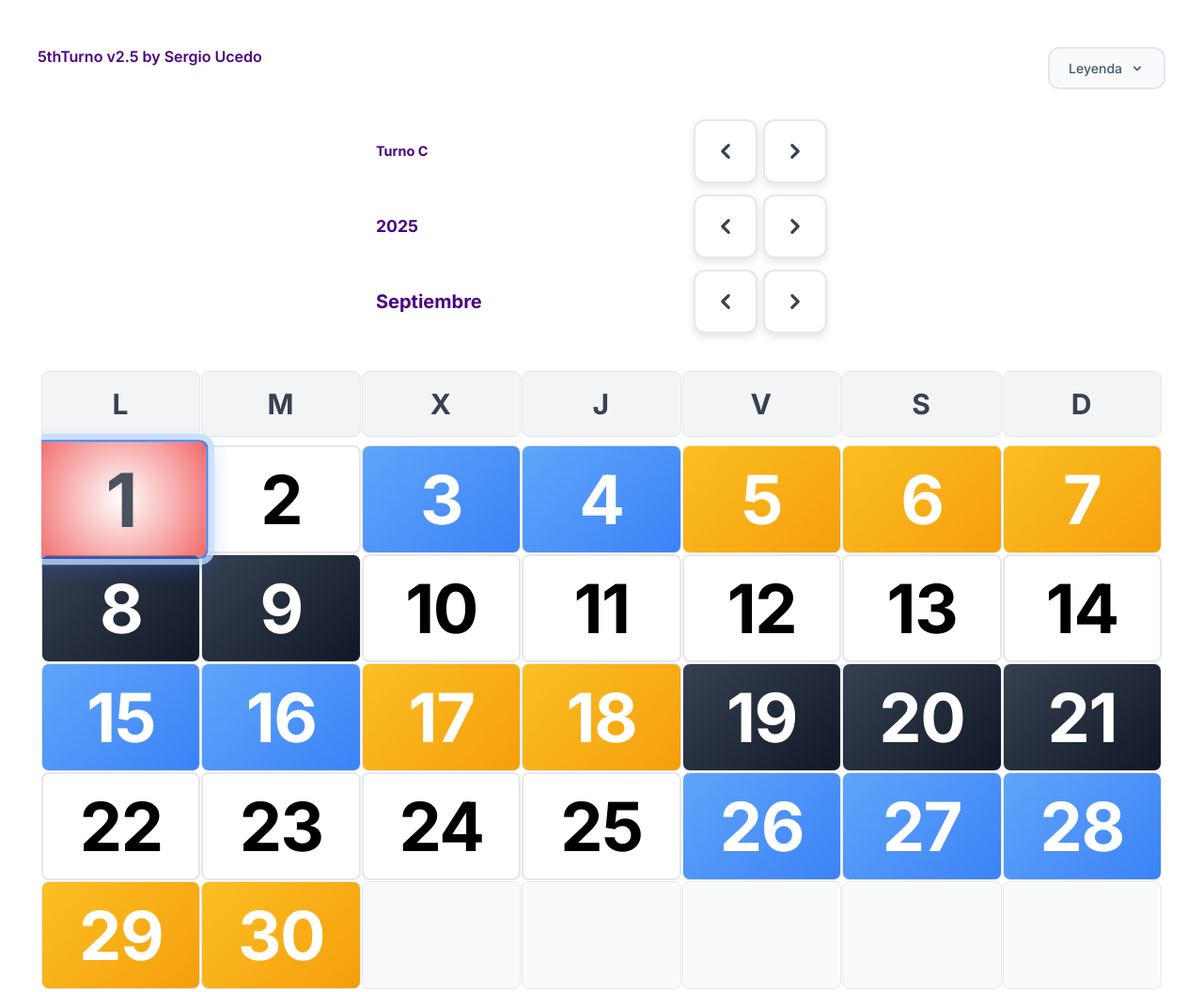
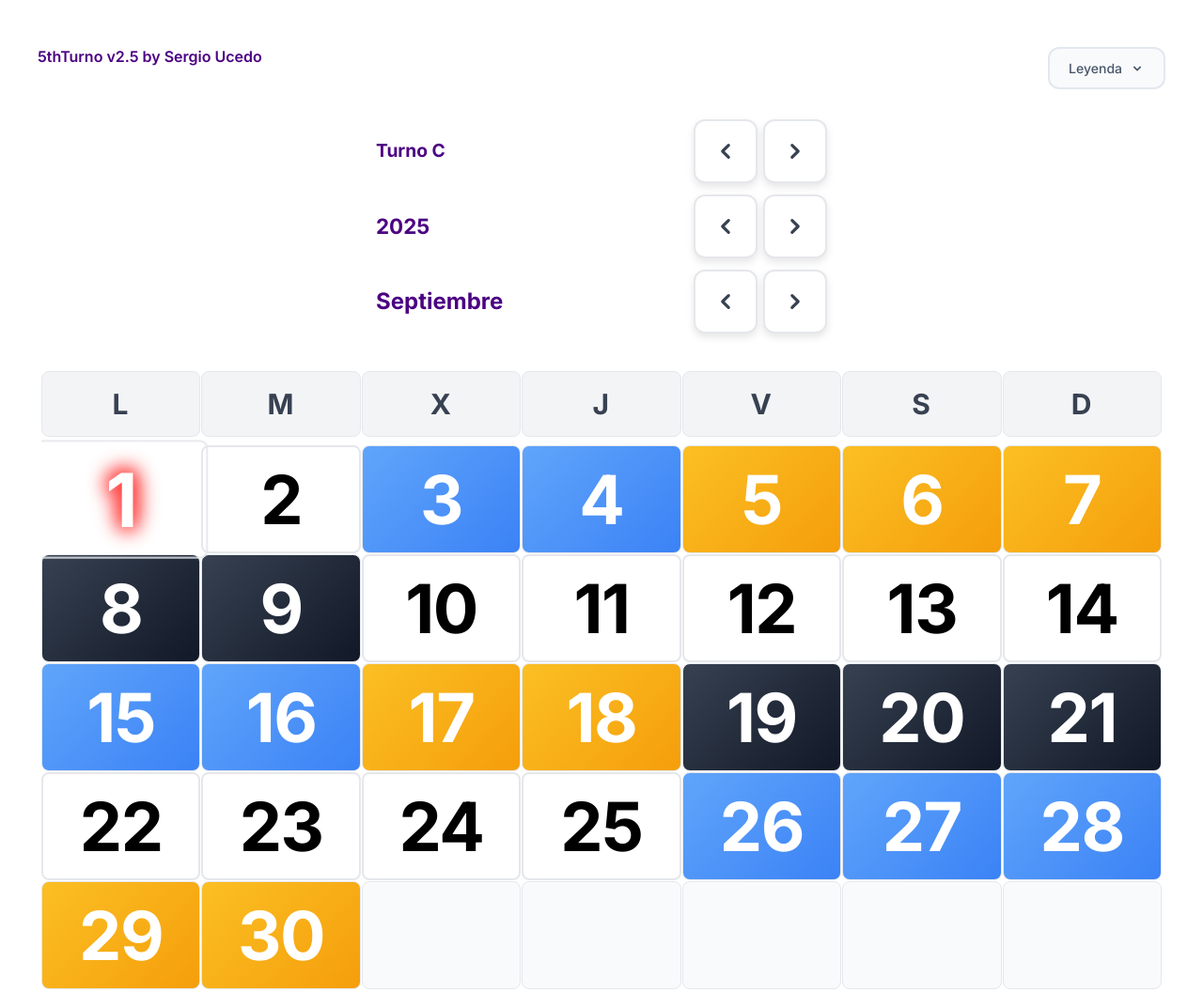
Before and after one commit to xerchion/5thTurno2, a website: page index.html in a window 1280 px wide. Shown: the top 1056 px of the page at 94% size. Drawn offline with Linux system fonts and the light colour scheme.

Commit message:
Aumentar el tamaño de fuente en títulos del calendario para mejorar la legibilidad y ajustar estilos de día actual

```diff
--- a/styles.css
+++ b/styles.css
@@ -916,8 +916,8 @@ h1 {
 }
 
 .month-title {
-    font-size: 0.9rem;
-    /* Tamaño más pequeño para evitar superposiciones */
+    font-size: 1.3rem;
+    /* Tamaño aumentado para mejor legibilidad */
     font-weight: 700;
     color: #4B0082;
     margin: 0;
@@ -974,8 +974,8 @@ h1 {
 }
 
 .calendar-title .turno-titulo {
-    font-size: 0.9rem;
-    /* Tamaño reducido para uniformidad */
+    font-size: 1.2rem;
+    /* Tamaño aumentado para mejor legibilidad */
     font-weight: bold;
     color: #4B0082;
     margin: 0;
@@ -992,8 +992,8 @@ h1 {
 }
 
 .year-title {
-    font-size: 1.1rem;
-    /* Tamaño reducido para mejor ajuste */
+    font-size: 1.4rem;
+    /* Tamaño aumentado para mejor legibilidad */
     font-weight: 700;
     color: #4B0082;
     margin: 0;
@@ -1010,7 +1010,7 @@ h1 {
 }
 
 .month-title {
-    font-size: 1.25rem;
+    font-size: 1.5rem;
     font-weight: 700;
     color: #4B0082;
     margin: 0;
@@ -1345,22 +1345,28 @@ h1 {
 
 /* Día actual */
 .calendar-day.today {
-    background: radial-gradient(circle, #ffffff, #ef4444) !important;
-    color: #1f2937 !important;
+    background: transparent !important;
+    color: #ffffff !important;
     font-weight: 700;
-    border: 4px solid #3b82f6;
-    box-shadow: 0 0 0 4px #dbeafe, 0 4px 12px rgba(59, 130, 246, 0.3);
+    border: none;
+    box-shadow: none;
     border-radius: 12px;
     animation: pulse-today 2s ease-in-out infinite;
     position: relative;
     z-index: 10;
     padding: 12px;
+    text-shadow: 0 0 8px rgba(255, 0, 0, 0.9),
+        0 0 12px rgba(255, 0, 0, 0.7),
+        0 0 16px rgba(255, 0, 0, 0.5);
 }
 
 .calendar-day.today:hover {
-    background: linear-gradient(135deg, #e5e7eb, #d1d5db) !important;
+    background: transparent !important;
     transform: scale(1.08);
-    border-color: #2563eb;
+    border: none;
+    text-shadow: 0 0 20px rgba(255, 0, 0, 1),
+        0 0 24px rgba(255, 0, 0, 0.9),
+        0 0 28px rgba(255, 0, 0, 0.7);
 }
 
 @keyframes pulse-border {
@@ -1383,26 +1389,35 @@ h1 {
     100% {
         transform: scale(1);
         opacity: 1;
-        border-color: #3b82f6;
-        box-shadow: 0 0 0 3px #dbeafe, 0 4px 12px rgba(59, 130, 246, 0.3);
-        background: radial-gradient(circle, #ffffff, #ef4444) !important;
+        background: transparent !important;
+        text-shadow: 0 0 8px rgba(255, 0, 0, 0.9),
+            0 0 12px rgba(255, 0, 0, 0.7),
+            0 0 16px rgba(255, 0, 0, 0.5);
     }
 
     25% {
         transform: scale(1.05);
         opacity: 0.9;
+        text-shadow: 0 0 12px rgba(255, 0, 0, 1),
+            0 0 16px rgba(255, 0, 0, 0.8),
+            0 0 20px rgba(255, 0, 0, 0.6);
     }
 
     50% {
         transform: scale(1.1);
         opacity: 0.8;
-        border-color: #2563eb;
-        box-shadow: 0 0 0 6px #bfdbfe, 0 8px 20px rgba(37, 99, 235, 0.5);
+        text-shadow: 0 0 16px rgba(255, 0, 0, 1),
+            0 0 20px rgba(255, 0, 0, 1),
+            0 0 24px rgba(255, 0, 0, 0.8),
+            0 0 28px rgba(255, 0, 0, 0.6);
     }
 
     75% {
         transform: scale(1.05);
         opacity: 0.9;
+        text-shadow: 0 0 12px rgba(255, 0, 0, 1),
+            0 0 16px rgba(255, 0, 0, 0.8),
+            0 0 20px rgba(255, 0, 0, 0.6);
     }
 }
 
@@ -1589,7 +1604,7 @@ h1 {
 
     .calendar-day {
         min-height: 50px;
-        font-size: 1.6rem;
+        font-size: 1.44rem;
         padding: 4px;
     }
 
```
